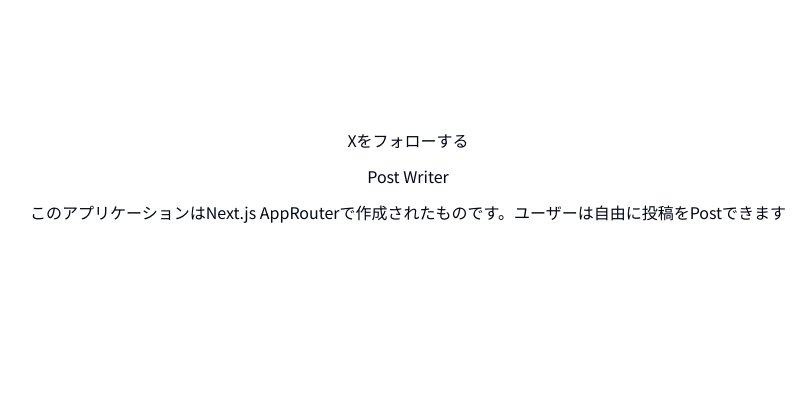
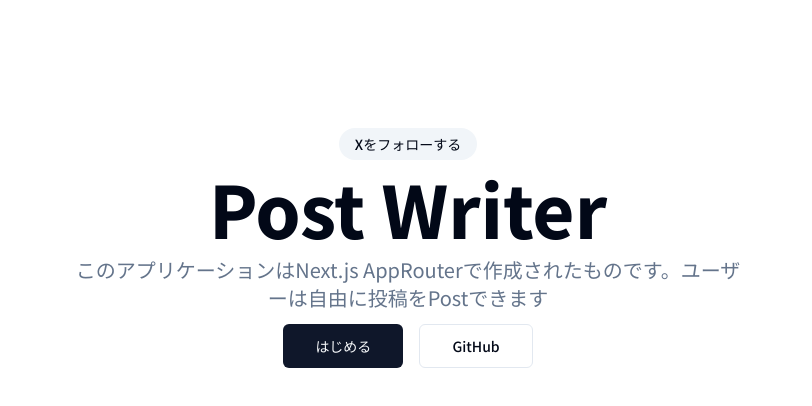
Before and after one commit to ryuta09/post-writer-app, a Next.js app: page / in a window 1280 px wide. Shown: the top 406 px of the page, without its empty margins (232-1044 px from the left). Built offline with nearby package versions, Linux system fonts and the light colour scheme.

Commit message:
feat: トップページのFVのUI構築

```diff
--- a/app/(marketing)/page.tsx
+++ b/app/(marketing)/page.tsx
@@ -1,3 +1,5 @@
+import { buttonVariants } from "@/components/ui/button";
+import { cn } from "@/lib/utils";
 import Link from "next/link";
 
 export default function IndexPage() {
@@ -5,11 +7,37 @@ export default function IndexPage() {
     <>
       <section className="pt-6 md:pt-10 lg:py-32 pb-8 md:pb-12">
         <div className="container text-center flex flex-col items-center gap-3 mx-w-[64rem]">
-          <Link href={'/'}>Xをフォローする</Link>
-          <h1>Post Writer</h1>
-          <p>このアプリケーションはNext.js AppRouterで作成されたものです。ユーザーは自由に投稿をPostできます</p>
+          <Link
+            href={"/"}
+            className="bg-muted px-4 py-1.5 rounded-2xl font-medium text-sm"
+          >
+            Xをフォローする
+          </Link>
+          <h1 className="font-extrabold text-3xl sm:text-5xl md:text-6xl lg:text-7xl">
+            Post Writer
+          </h1>
+          <p className="text-muted-foreground sm:text-xl leading-normal max-w-[42rem]">
+            このアプリケーションはNext.js
+            AppRouterで作成されたものです。ユーザーは自由に投稿をPostできます
+          </p>
+          <div className="space-x-4">
+            <Link
+              href={"/login"}
+              className={cn(buttonVariants({ size: "lg" }))}
+            >
+              はじめる
+            </Link>
+            <Link
+              href={"/"}
+              className={cn(buttonVariants({ size: "lg", variant: "outline" }))}
+              target="_black"
+              rel="noreferrer"
+            >
+              GitHub
+            </Link>
+          </div>
         </div>
       </section>
     </>
-  )
+  );
 }
```
